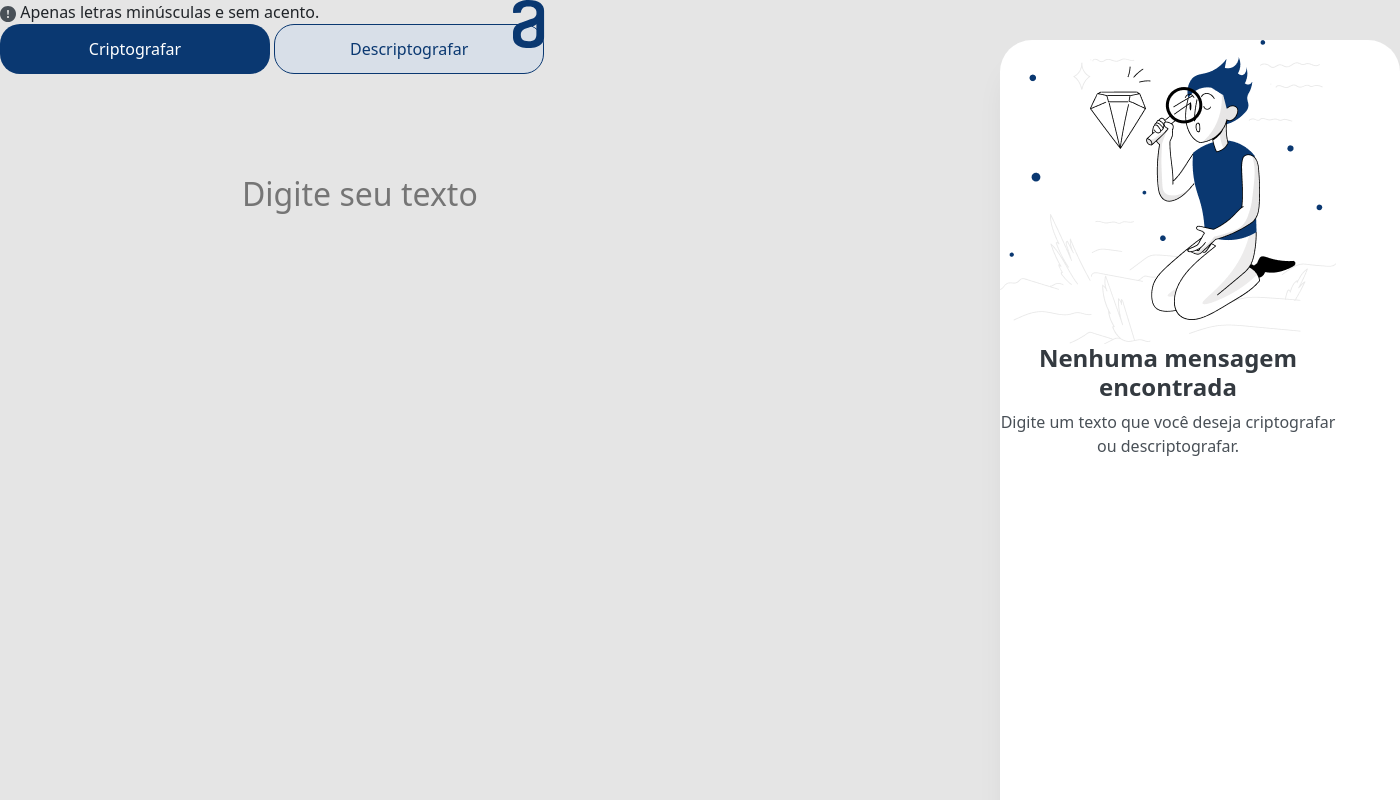
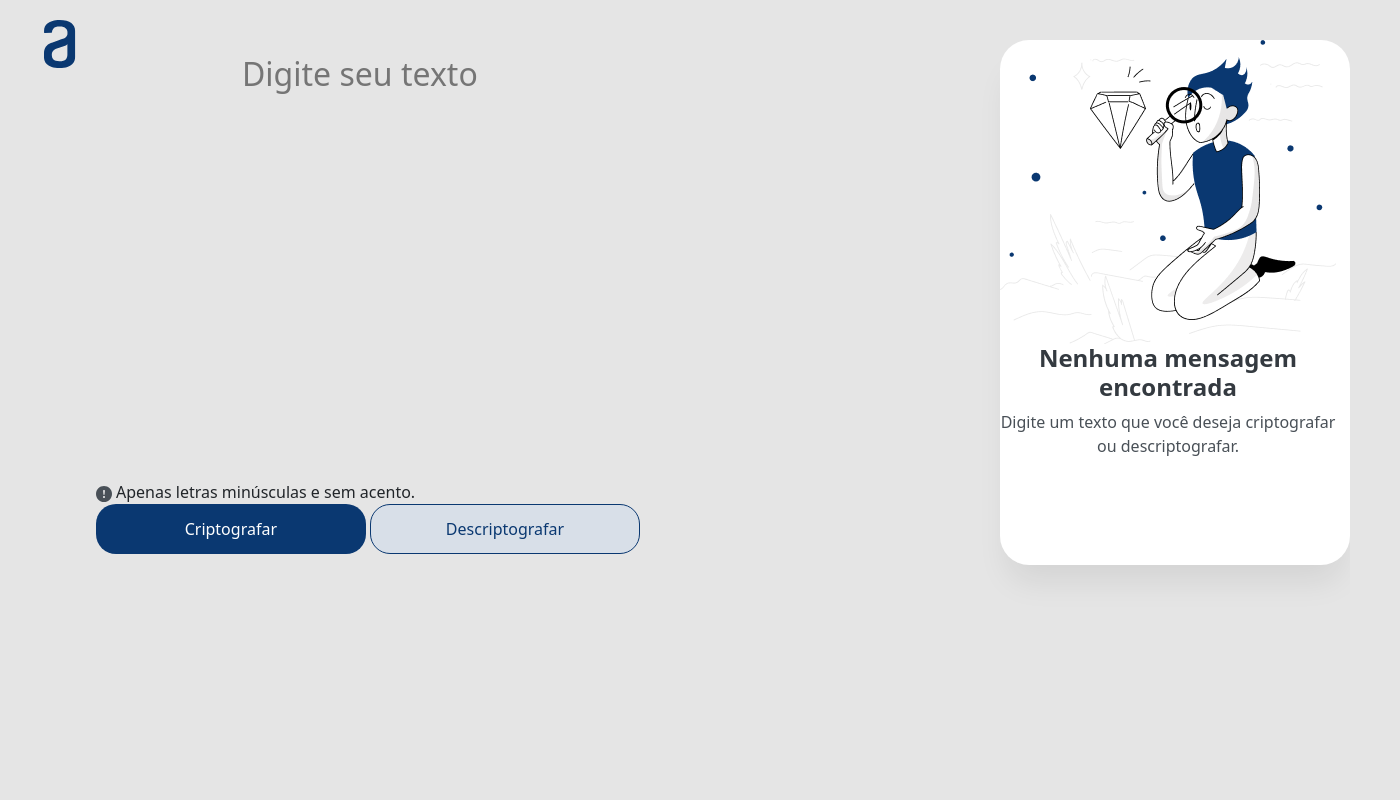
Before and after one commit to vivi-barba/text-decoder-js, a website: page index.html in a window 1280 px wide. Shown: the top 800 px of the page, 1400 px wide, since content can reach past the window. Drawn offline with nearby package versions, Linux system fonts and the light colour scheme.

Commit message:
feat: finish layout

```diff
--- a/index.html
+++ b/index.html
@@ -36,8 +36,8 @@
             <label>Apenas letras minúsculas e sem acento.</label>
         </div>
         <div class="">
-            <button id="buttonCriptografar" class="btn-criptografar">Criptografar</button>
-            <button id="buttonDescriptografar" class="btn-descriptografar">Descriptografar</button>
+            <button onclick="buttonCriptografar" class="btn-criptografar">Criptografar</button>
+            <button onclick="buttonDescriptografar" class="btn-descriptografar">Descriptografar</button>
         </div>
     </footer>
 </body>
--- a/style.css
+++ b/style.css
@@ -3,11 +3,8 @@
 }
 
 .vector-logo{
-    position: absolute;
-    left: 36.67%;
-    right: 37.43%;
-    top: 0%;
-    bottom: 0%;
+    position: relative;
+    top: 20px;
 }
 
 .btn-criptografar{
@@ -36,22 +33,21 @@
 
 .box-shaddow{
     position: absolute;
-    width: 400px;
-    height: 944px;
+    width: 350px;
+    height: 525px;
     left: 1000px;
     top: 40px;
     box-shadow: 0px 24px 32px -8px rgba(0, 0, 0, 0.08);
-    border-radius: 32px;
+    border-radius: 29px;
 }
 
 .input-position{
-    position: absolute;
+    position: relative;
     border: none;
     background-color: #E5E5E5;
     width: 680px;
     height: 350px;
     left: 240px;
-    top: 168px;
     font-style: normal;
     font-weight: 400;
     font-size: 32px;
@@ -95,3 +91,9 @@
     align-self: stretch;
     flex-grow: 0;
 }
+
+footer{
+    position: absolute;
+    right: 40em;
+    top: 30em;
+}
```
